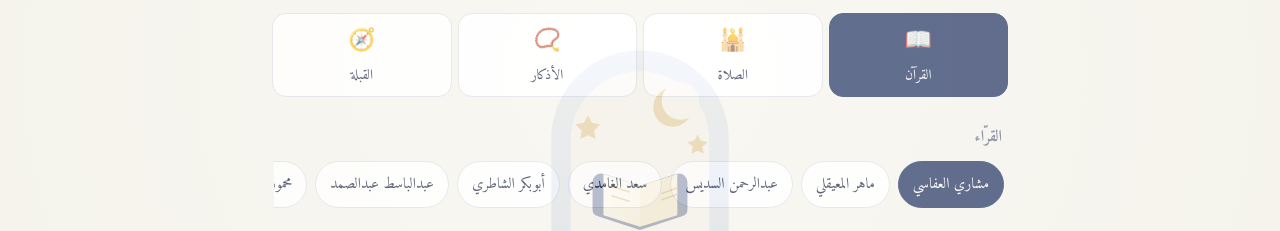
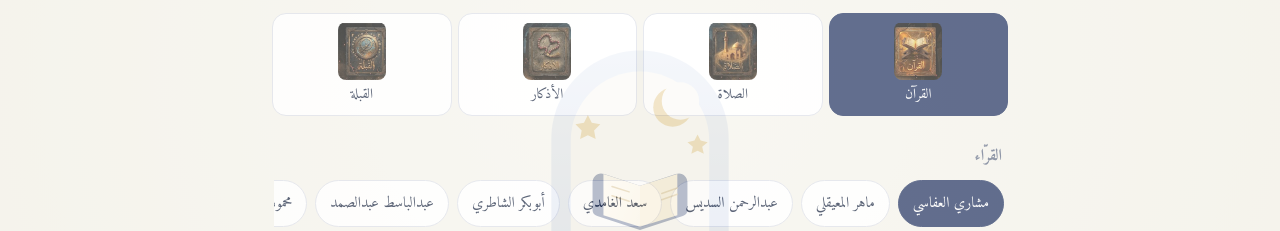
Before and after one commit to Wazee20/taqwa-apk, a website: page www/index.html in a window 1280 px wide. Shown: the part 165-396 px from the top of the page. Drawn offline with Linux system fonts and the light colour scheme.

Commit message:
Replace tab icons with supplied artwork
Co-authored-by: Copilot App <223556219+Copilot@users.noreply.github.com>

```diff
--- a/www/index.html
+++ b/www/index.html
@@ -72,7 +72,7 @@ input[type=range]{width:100%;accent-color:var(--acc);direction:ltr}
 body::before{content:"";position:fixed;inset:0 0 auto;height:env(safe-area-inset-top,0px);background:var(--bg);z-index:9}
 nav{position:sticky;top:env(safe-area-inset-top,0px);z-index:10;background:var(--bg);display:flex;gap:6px;padding:8px 12px;max-width:760px;margin:0 auto}
 .nv{flex:1;display:flex;flex-direction:column;align-items:center;gap:2px;border:1px solid var(--line);background:var(--card);color:var(--ink);border-radius:14px;padding:8px 4px;font:inherit;font-size:14px;cursor:pointer}
-.nv i{font-style:normal;font-size:22px}.nv.on{background:var(--acc);color:var(--onacc);border-color:var(--acc)}
+.nv .tab-art{display:block;width:48px;height:58px;object-fit:contain;border-radius:8px}.nv.on{background:var(--acc);color:var(--onacc);border-color:var(--acc)}
 .card{background:var(--card);border:1px solid var(--line);border-radius:16px;padding:14px;margin:10px 0;text-align:center}
 .hj{color:var(--mute);font-size:15px}.nxt{font-size:18px;margin-top:6px}.cd{font-size:40px;font-weight:700;color:var(--gold);direction:ltr;letter-spacing:1px}
 li b{font-size:19px;color:var(--acc)}
@@ -114,10 +114,10 @@ h1{display:flex;align-items:center;justify-content:center;gap:8px}h1 svg{width:4
 <div class="tab-quote" id="tab-quote" role="status" aria-live="polite" hidden><svg class="moon-star-mark" viewBox="12 12 78 78" aria-hidden="true"><defs><mask id="cm-quote"><rect x="0" y="0" width="100" height="100" fill="#fff"/><circle cx="59.8" cy="46" r="27.5" fill="#000"/></mask></defs><circle cx="50" cy="50" r="27.5" mask="url(#cm-quote)" fill="var(--gold)"/><polygon points="67.4,28.4 65.8,33.0 60.9,33.1 64.8,36.0 63.4,40.7 67.4,37.9 71.4,40.7 70.0,36.0 73.9,33.1 69.0,33.0" fill="var(--gold)"/></svg><span id="tab-quote-text" data-i18n="اجعل لك من القرآن وردًا، ففيه راحة للقلب، وطمأنينة للروح، ونور للحياة.">اجعل لك من القرآن وردًا، ففيه راحة للقلب، وطمأنينة للروح، ونور للحياة.</span></div>
 <header><button class="lang-btn" id="lang">English</button><svg class="moon-star-mark" viewBox="12 12 78 78" aria-hidden="true"><defs><mask id="cm-header"><rect x="0" y="0" width="100" height="100" fill="#fff"/><circle cx="59.8" cy="46" r="27.5" fill="#000"/></mask></defs><circle cx="50" cy="50" r="27.5" mask="url(#cm-header)" fill="var(--gold)"/><polygon points="67.4,28.4 65.8,33.0 60.9,33.1 64.8,36.0 63.4,40.7 67.4,37.9 71.4,40.7 70.0,36.0 73.9,33.1 69.0,33.0" fill="var(--gold)"/></svg><h1 class="wish" data-i18n="دعواتكم لنا بالتوفيق">دعواتكم لنا بالتوفيق</h1><p data-i18n="اختر القارئ ثم السورة — استماع متواصل بصوت نخبة من القرّاء">اختر القارئ ثم السورة — استماع متواصل بصوت نخبة من القرّاء</p></header>
 <nav>
-<button class="nv on" data-k="quran"><i>📖</i><span data-i18n="القرآن">القرآن</span></button>
-<button class="nv" data-k="prayer"><i>🕌</i><span data-i18n="الصلاة">الصلاة</span></button>
-<button class="nv" data-k="adhkar"><i>📿</i><span data-i18n="الأذكار">الأذكار</span></button>
-<button class="nv" data-k="qibla"><i>🧭</i><span data-i18n="القبلة">القبلة</span></button>
+<button class="nv on" data-k="quran"><img class="tab-art" src="images/tab-quran.png" alt=""><span data-i18n="القرآن">القرآن</span></button>
+<button class="nv" data-k="prayer"><img class="tab-art" src="images/tab-prayer.png" alt=""><span data-i18n="الصلاة">الصلاة</span></button>
+<button class="nv" data-k="adhkar"><img class="tab-art" src="images/tab-adhkar.png" alt=""><span data-i18n="الأذكار">الأذكار</span></button>
+<button class="nv" data-k="qibla"><img class="tab-art" src="images/tab-qibla.png" alt=""><span data-i18n="القبلة">القبلة</span></button>
 </nav>
 <main id="p-quran">
 <h2 data-i18n="القرّاء">القرّاء</h2>
```
Also changed, not shown: www/images/tab-adhkar.png (added), www/images/tab-prayer.png (added), www/images/tab-qibla.png (added), www/images/tab-quran.png (added).
